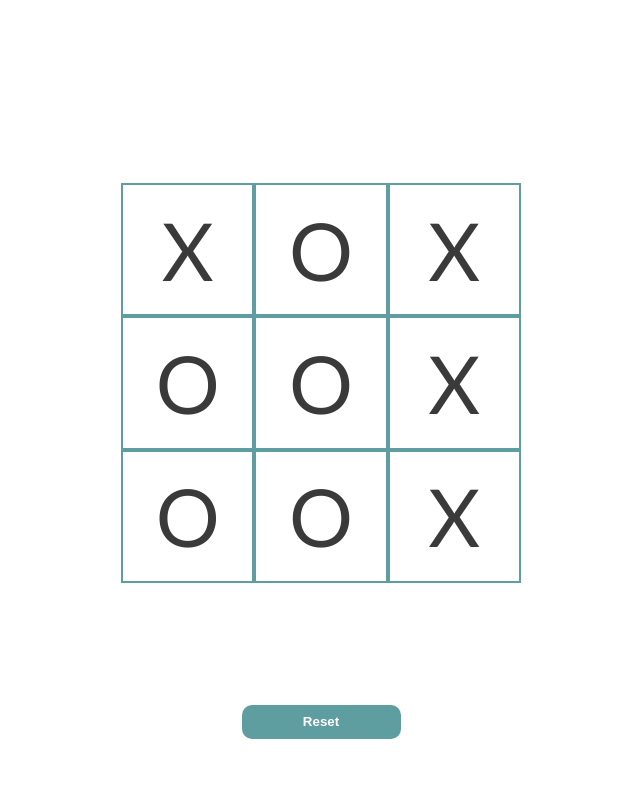
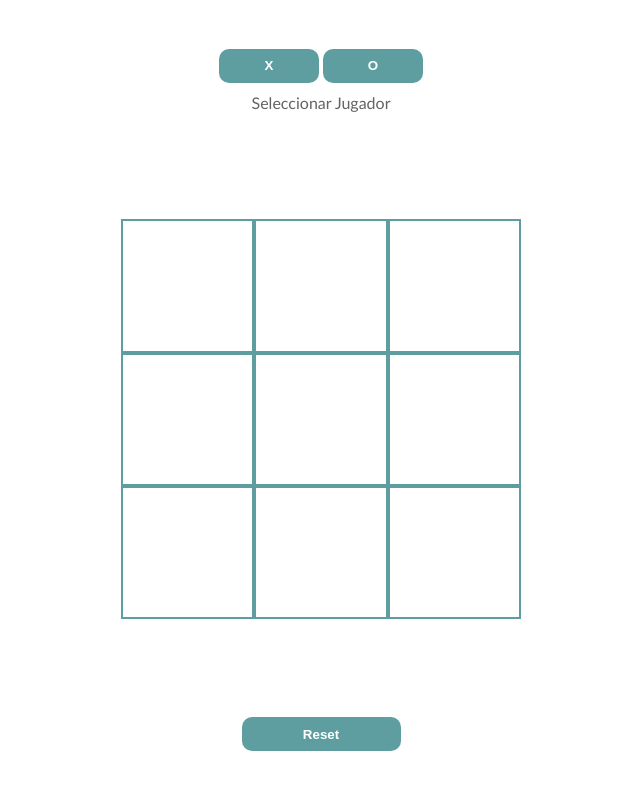
Before and after one commit to tomaschapot/tic-tac-toe, a plain HTML site: page index.html in a window 1280 px wide. Shown: the whole page, without its empty margins (319-959 px from the left). Drawn offline with Linux system fonts and the light colour scheme.

Commit message:
added player, and display functions

```diff
--- a/index.html
+++ b/index.html
@@ -9,7 +9,9 @@
 	</head>
 	<body class="container">
 		<div class="stats">
-			<div class="scoreboard"></div>
+			<button class="button" id="X">X</button>
+			<button class="button" id="O">O</button>
+			<div class="scoreboard">Seleccionar Jugador</div>
 			<div class="turn"></div>
 		</div>
 
@@ -24,7 +26,7 @@
 			<div class="square" id="position-8"></div>
 			<div class="square" id="position-9"></div>
 		</div>
-		<button class="reset">Reset</button>
+		<button class="button reset">Reset</button>
 		<script src="./main.js"></script>
 	</body>
 </html>
--- a/main.js
+++ b/main.js
@@ -1,40 +1,82 @@
+//DOM
+const $playerx = document.querySelector("#X");
+const $playero = document.querySelector("#O");
+const $boxes = document.querySelectorAll(".square");
+const $box1 = document.querySelector("#position-1");
+const $box2 = document.querySelector("#position-2");
+const $box3 = document.querySelector("#position-3");
+const $box4 = document.querySelector("#position-4");
+const $box5 = document.querySelector("#position-5");
+const $box6 = document.querySelector("#position-6");
+const $box7 = document.querySelector("#position-7");
+const $box8 = document.querySelector("#position-8");
+const $box9 = document.querySelector("#position-9");
+const $resetButton = document.querySelector(".reset");
+let player = "";
+//Event Listeners
+
+$resetButton.addEventListener("click", () => {
+	Gameboard.reset();
+	DisplayController.displaySelection(Gameboard.board);
+});
+
+$playerx.addEventListener("click", () => {
+	player = CreatePlayer("X");
+});
+$playero.addEventListener("click", () => {
+	player = CreatePlayer("O");
+});
+
+$boxes.forEach((box) => {
+	box.addEventListener("click", (e) => {
+		player.play(Gameboard.board, e);
+	});
+});
+
 //Gameboard Module
+
 let Gameboard = (() => {
-	let board = ["X", "O", "X", "O", "O", "X", "O", "O", "X"];
+	let board = [];
 
-	return { board };
+	const reset = () => {
+		Gameboard.board = [];
+	};
+
+	return { board, reset };
 })();
 
 let DisplayController = (() => {
-	function displaySelection() {
-		let $box1 = document.querySelector("#position-1");
-		let $box2 = document.querySelector("#position-2");
-		let $box3 = document.querySelector("#position-3");
-		let $box4 = document.querySelector("#position-4");
-		let $box5 = document.querySelector("#position-5");
-		let $box6 = document.querySelector("#position-6");
-		let $box7 = document.querySelector("#position-7");
-		let $box8 = document.querySelector("#position-8");
-		let $box9 = document.querySelector("#position-9");
-
-		$box1.textContent = Gameboard.board[0];
-		$box2.textContent = Gameboard.board[1];
-		$box3.textContent = Gameboard.board[2];
-		$box4.textContent = Gameboard.board[3];
-		$box5.textContent = Gameboard.board[4];
-		$box6.textContent = Gameboard.board[5];
-		$box7.textContent = Gameboard.board[6];
-		$box8.textContent = Gameboard.board[7];
-		$box9.textContent = Gameboard.board[8];
+	function displaySelection(board) {
+		//Array Values to Containers
+		$box1.textContent = board[0];
+		$box2.textContent = board[1];
+		$box3.textContent = board[2];
+		$box4.textContent = board[3];
+		$box5.textContent = board[4];
+		$box6.textContent = board[5];
+		$box7.textContent = board[6];
+		$box8.textContent = board[7];
+		$box9.textContent = board[8];
 	}
 
 	return {
-		displaySelection: displaySelection,
+		displaySelection,
 	};
 })();
 
-DisplayController.displaySelection();
+DisplayController.displaySelection(Gameboard.board);
 
 //Players
 
-function CreatePlayer() {}
+function CreatePlayer(style) {
+	let play = (board, e) => {
+		if (e.target.textContent === "") {
+			e.target.textContent = style;
+			board.push(style);
+		} else {
+			return;
+		}
+	};
+
+	return { play };
+}
--- a/styles.css
+++ b/styles.css
@@ -10,6 +10,7 @@
 	display: flex;
 	justify-content: space-around;
 	flex-direction: column;
+	align-items: center;
 }
 
 .board {
@@ -31,6 +32,17 @@
 	align-items: center;
 	color: rgb(58, 58, 58);
 }
+.button {
+	margin: 0 auto;
+	width: 100px;
+	padding: 0.6rem;
+	border: none;
+	border-radius: 10px;
+	background-color: cadetblue;
+	color: white;
+	font-weight: bold;
+	transition: 0.2s;
+}
 .reset {
 	margin: 0 auto;
 	width: 159px;
@@ -41,3 +53,15 @@
 	color: white;
 	font-weight: bold;
 }
+
+.button:hover {
+	background-color: slategray;
+	box-shadow: 0px 0px 10px;
+}
+
+.scoreboard {
+	text-align: center;
+	margin: 10px;
+	color: rgb(99, 99, 99);
+	font-family: "Gill Sans", "Gill Sans MT", Calibri, "Trebuchet MS", sans-serif;
+}
```
